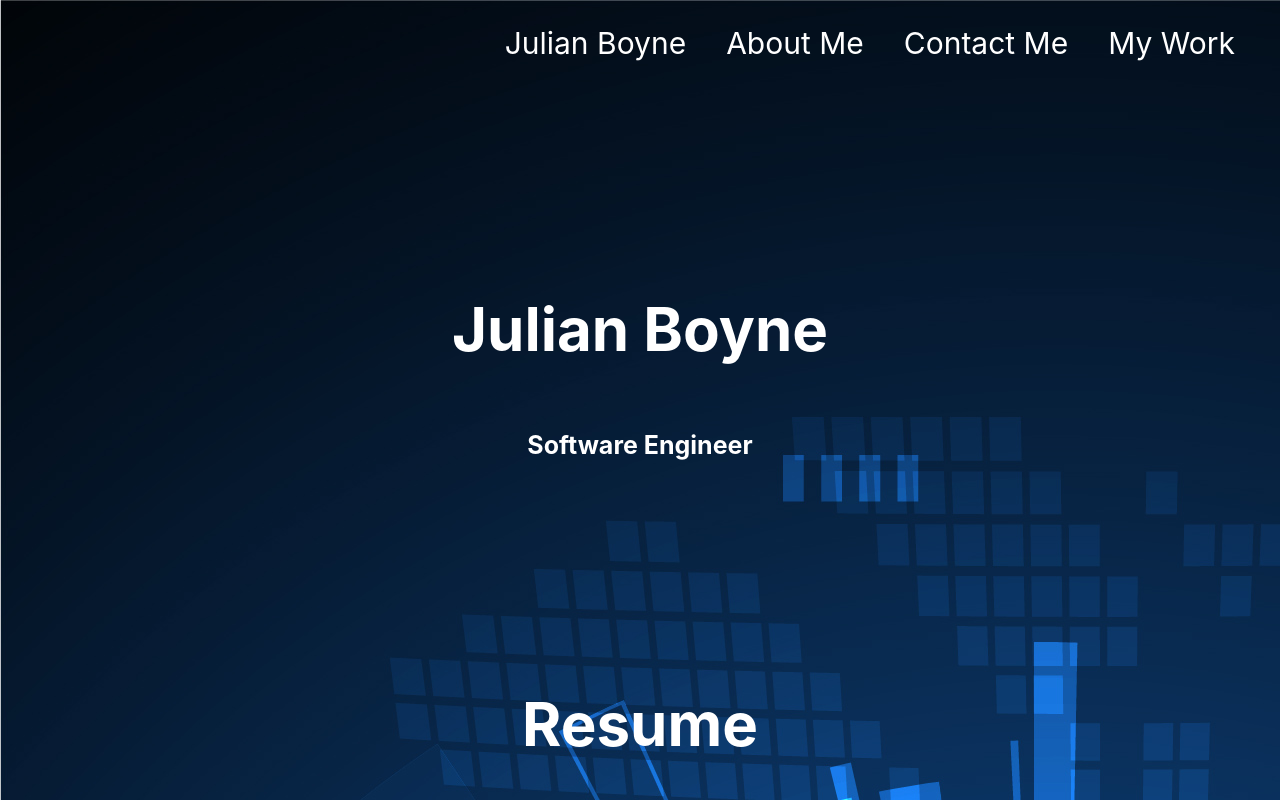
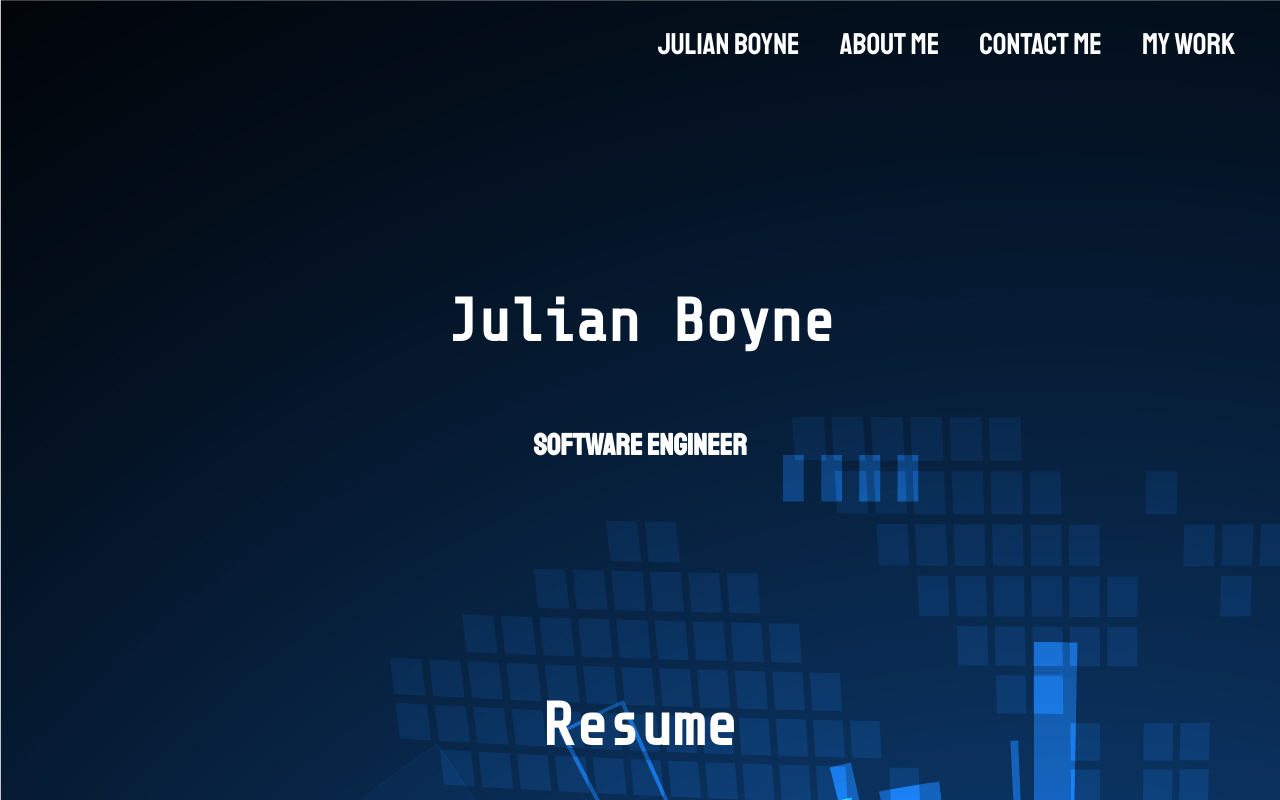
Before and after one commit to julianboyne11/julian-portfolio-react, a React (Create React App) app: page / in a window 1280 px wide. Built offline with nearby package versions, Linux system fonts and the light colour scheme.

Commit message:
change nav font and home page

```diff
--- a/public/index.html
+++ b/public/index.html
@@ -14,6 +14,10 @@
       manifest.json provides metadata used when your web app is installed on a
       user's mobile device or desktop. See https://developers.google.com/web/fundamentals/web-app-manifest/
     -->
+    <link rel="preconnect" href="https://fonts.googleapis.com">
+    <link rel="preconnect" href="https://fonts.gstatic.com" crossorigin>
+    <link href="https://fonts.googleapis.com/css2?family=Share+Tech+Mono&family=Staatliches&display=swap" rel="stylesheet">
+
     <link rel="manifest" href="%PUBLIC_URL%/manifest.json" />
     <!--
       Notice the use of %PUBLIC_URL% in the tags above.
--- a/src/components/NavBar/NavBar.css
+++ b/src/components/NavBar/NavBar.css
@@ -6,6 +6,7 @@
 }
 
 nav {
+  font-family: 'Staatliches', cursive;
   padding: 15px;
   font-size: calc(10px + 2vmin);
   margin: 10px;
--- a/src/css pages/Home.css
+++ b/src/css pages/Home.css
@@ -10,12 +10,14 @@
 
 
 h1 {
+  font-family: 'Share Tech Mono', monospace;
   font-size: 60px;
   text-align: center;
 }
 
 h3 {
-  font-size: 25px;
+  font-family: 'Staatliches', cursive;
+  font-size: 30px;
   display: flex;
   text-align: center;
 
```
